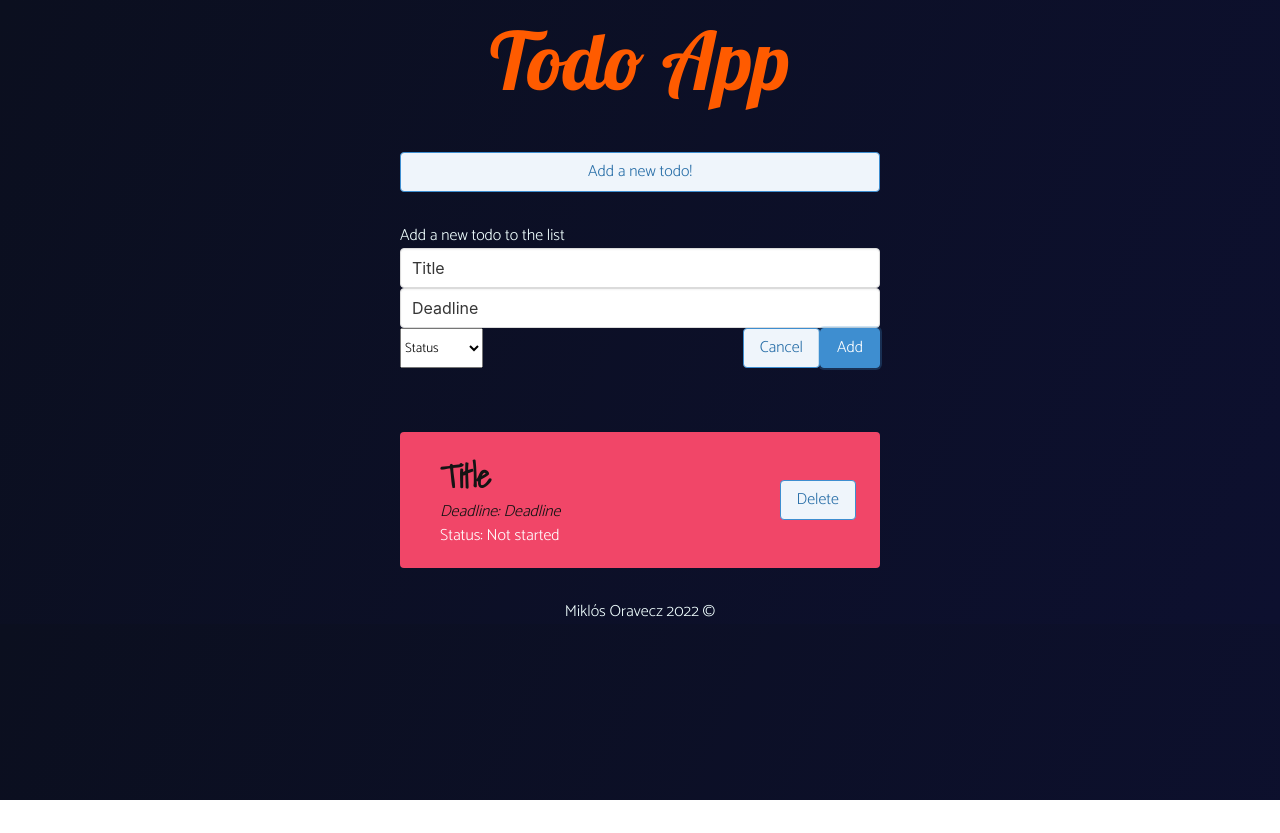
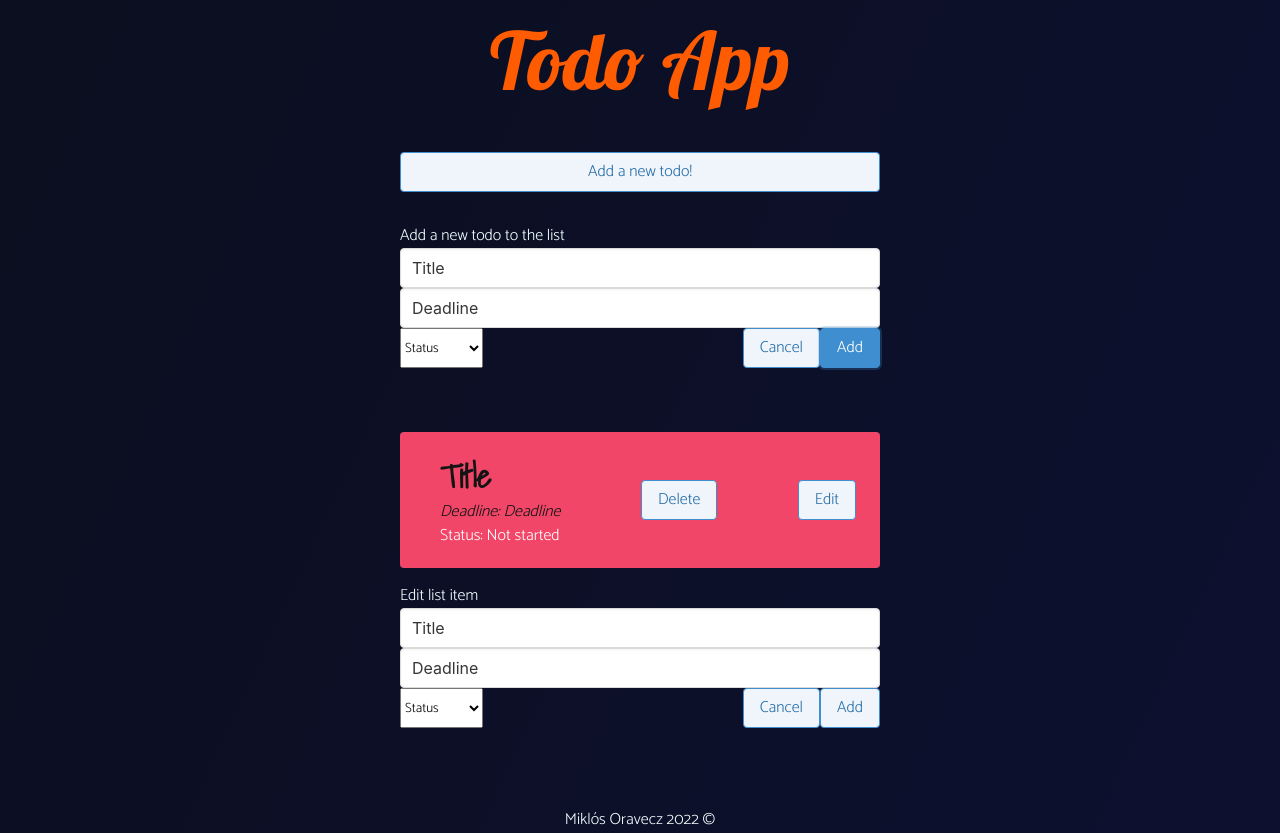
Before and after one commit to miklosoravecz/todoApp, a React (Create React App) app: page / in a window 1280 px wide. Both pictures are taken after a click on the button "Add". Before the commit the page ends 800 px from the top, so only its background shows below. Built offline with nearby package versions, Linux system fonts and the light colour scheme.

Commit message:
edit passed

```diff
--- a/src/components/Item/index.js
+++ b/src/components/Item/index.js
@@ -1,5 +1,6 @@
 import React, {useEffect, useState} from "react"
 import {Button} from "../Button"
+import {ModalEdit} from "../ModalEdit"
 import "./Item.css"
 
 export const Item = props => {
@@ -19,11 +20,18 @@ export const Item = props => {
 		}
 	}
 
-	const handleDelete = () => {
+	const handleEdit = e => {
+		e.preventDefault()
+	}
+
+	const handleDelete = e => {
+		e.preventDefault()
+		e.stopPropagation()
 		props.deleteItem(props.id)
 	}
 
 	return (
+		<>
 			<li className="item" id={props.id}>
 				<div className={`item-wrapper notification ${status}`}>
 					<div>
@@ -34,7 +42,12 @@ export const Item = props => {
 					<div>
 						<Button func={handleDelete}>Delete</Button>
 					</div>
+					<div>
+						<Button func={handleEdit}>Edit</Button>
+					</div>
 				</div>
 			</li>
+			<ModalEdit id={props.id} editItem={props.editItem} />
+		</>
 	)
 }
--- a/src/components/List/index.js
+++ b/src/components/List/index.js
@@ -11,6 +11,7 @@ export const List = props => {
 			status={item.status}
 			deadline={item.deadline}
 			deleteItem={props.deleteItem}
+			editItem={props.editItem}
 		/>
 	))
 	return (
```
Lines whose indentation alone changed are shown as unchanged.
